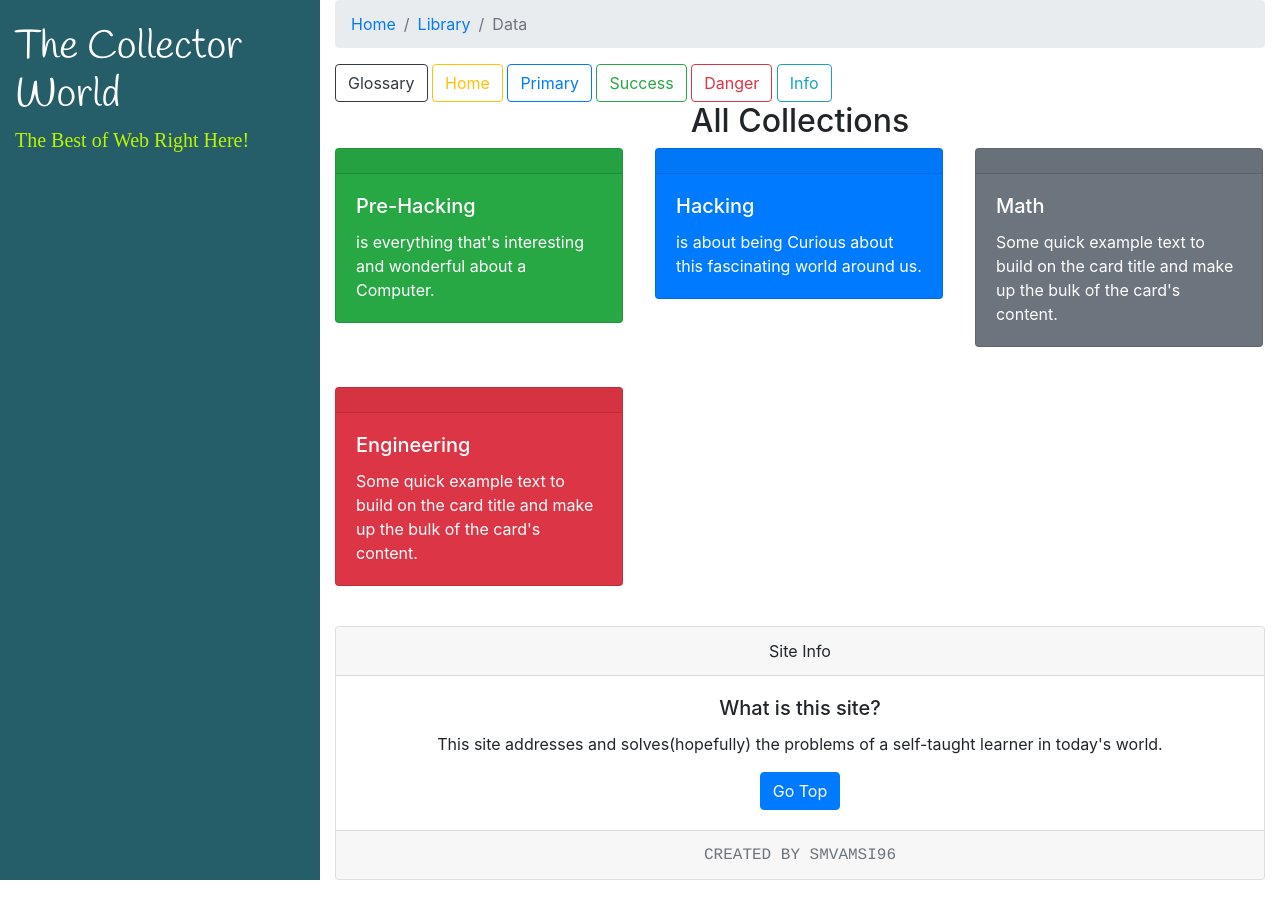
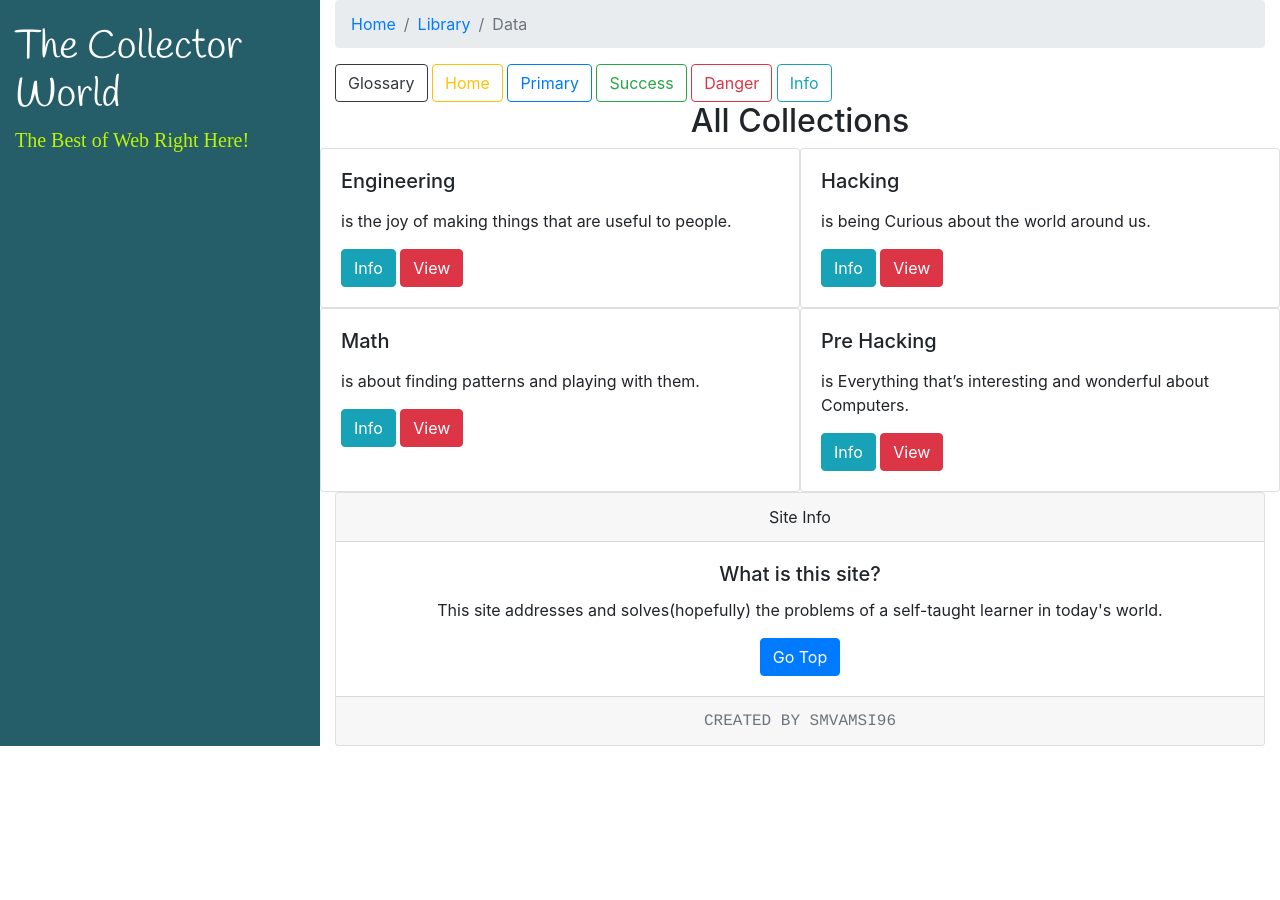
Before and after one commit to smvamsi96/smvamsi96.github.io, a Jekyll site: the page built from index.html, in a window 1280 px wide. Built offline with Jekyll 4.4.1, drawn with Linux system fonts in a browser that asks for light colours; some web fonts are replaced.

Commit message:
new-layout

```diff
--- a/_config.yml
+++ b/_config.yml
@@ -29,7 +29,11 @@ markdown: kramdown
 theme: minima
 plugins:
   - jekyll-feed
+collections_dir: _collections
 
+collections:
+  fields:
+    output: true
 # Exclude from processing.
 # The following items will not be processed, by default. Create a custom list
 # to override the default setting.
--- a/index.html
+++ b/index.html
@@ -5,19 +5,28 @@ layout: default
 
 <h2 style="text-align: center">All Collections</h2>
 
-<div class="row row-cols-1 row-cols-md-3">
+<div class="row row-cols-1 row-cols-md-2">
+{% for field in site.fields %}
 
-<a href="/prehacking/"><div class="col mb-4">
-<div class="card text-white bg-success mb-3" style="max-width: 18rem;">
-<div class="card-header"></div>
-<div class="card-body">
-<h5 class="card-title">Pre-Hacking</h5>
-<p class="card-text">is everything that's interesting and wonderful about a Computer.</p>
+
+<div class="card" style="width: 18rem;">
+  <div class="card-body">
+    <h5 class="card-title">{{ field.field }}</h5>
+    <p class="card-text">{{ field.content | markdownify }}</p>
+	<a href="#"><button type="button" class="btn btn-info">Info</button></a>
+
+	<a href="#"><button type="button" class="btn btn-danger">View</button></a>
+
+  </div>
 </div>
+
+{% endfor %}
 </div>
-</div>
-</a>
 
+
+
+
+<!--
 <a href="/"><div class="col mb-4">
 <div class="card text-white bg-primary mb-3" style="max-width: 18rem;">
 <div class="card-header"></div>
@@ -45,7 +54,12 @@ layout: default
 </div>
 </div>
 </div>
-<!--
+
+
+
+
+
+
 <div class="col mb-4">
 <div class="card text-white bg-warning mb-3" style="max-width: 18rem;">
 <div class="card-header"></div>
@@ -82,5 +96,5 @@ layout: default
 </div>
 </div>
 </div>
+</div>
 -->
-</div>
```
Also changed, not shown: _collections/_fields/engineering.md (added, +6 -0 lines), _collections/_fields/hacking.md (added, +6 -0 lines), _collections/_fields/math.md (added, +6 -0 lines), _collections/_fields/pre_hacking.md (added, +6 -0 lines), 1 other file.
